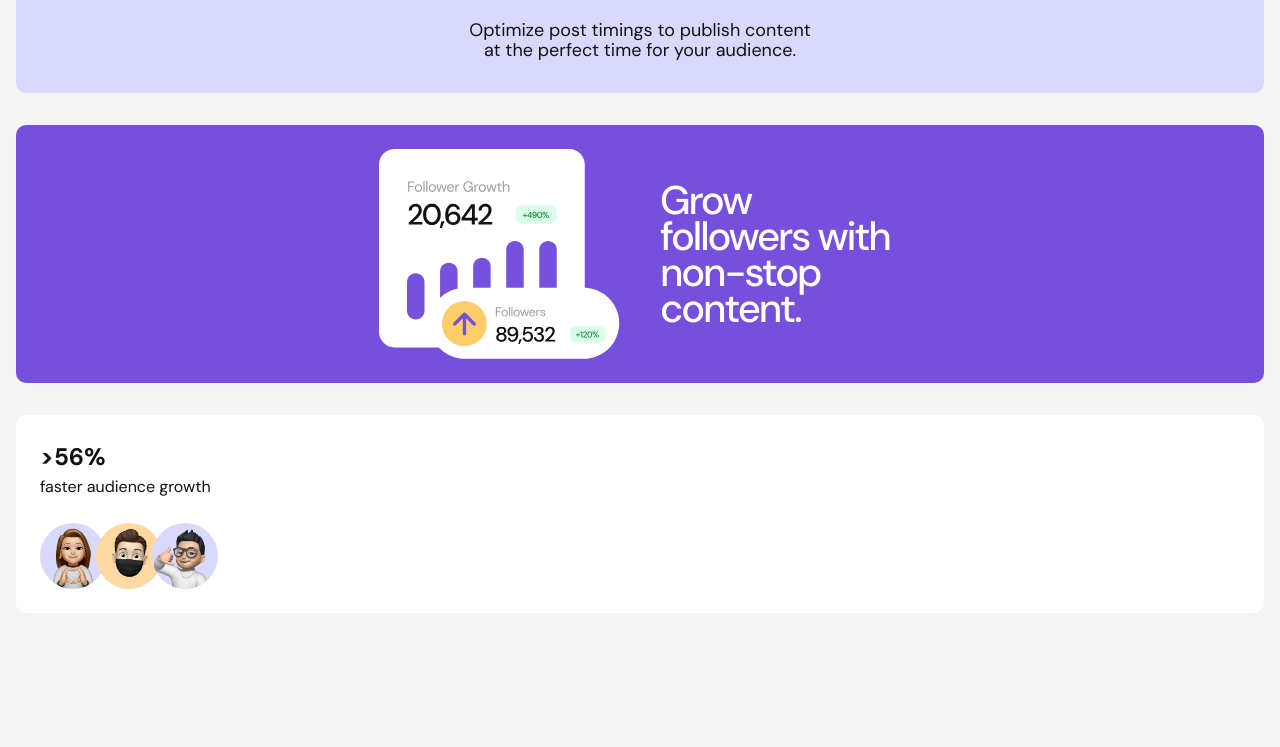
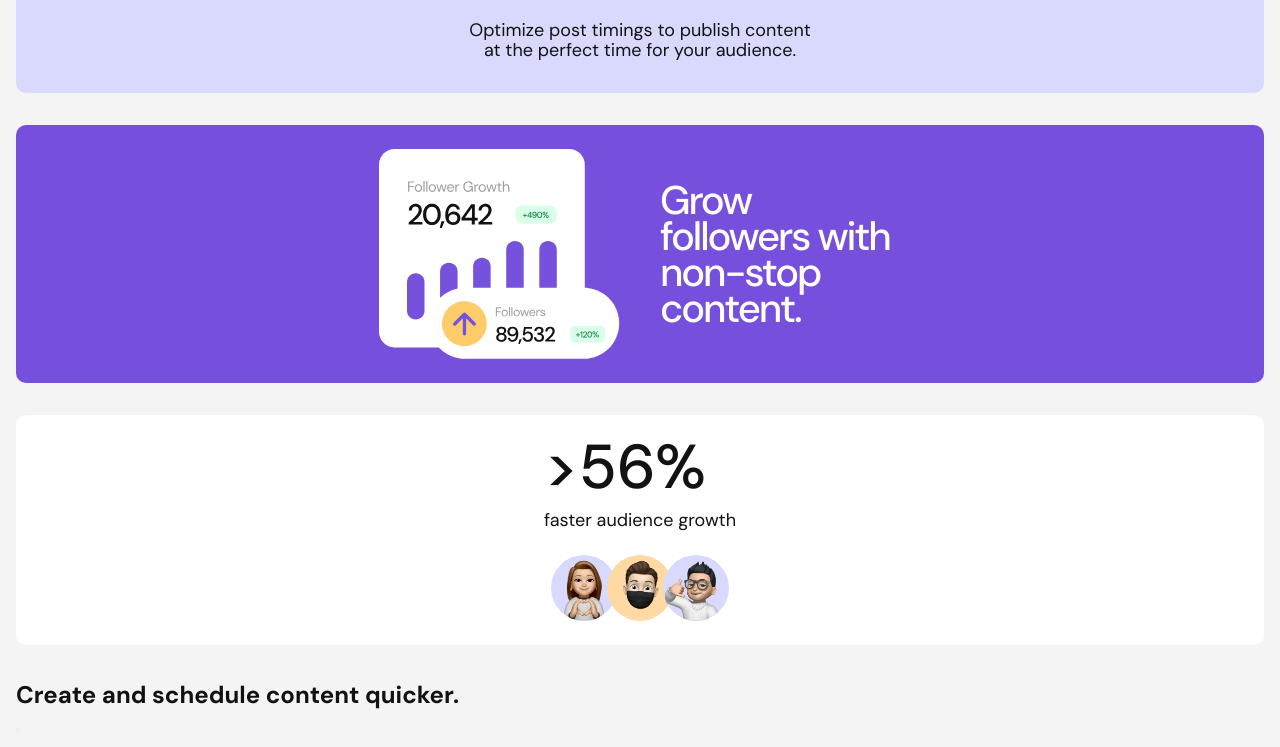
Before and after one commit to johnnysedh3lllo/bento-campaign, a website built with Vite: page index.html in a window 1280 px wide. Shown: the part 1232-1979 px from the top of the page. Before the commit the page ends 1941 px from the top, so only its background shows below. Built offline with nearby package versions, Linux system fonts and the light colour scheme; files whose address does not match are found by name.

Commit message:
minor changes

```diff
--- a/index.html
+++ b/index.html
@@ -350,7 +350,9 @@
     </section>
 
     <section class="cta">
-      <!-- Create and schedule content quicker call-to-action -->
+      <h2 class="cta__heading">Create and schedule content <span>quicker</span>.</h2>
+
+      <button></button>
     </section>
 
     <section class="composition">
--- a/src/styles/style.css
+++ b/src/styles/style.css
@@ -123,6 +123,7 @@
   --text-heading-xs: var(--font-size-md);
   --text-heading-xxs: var(--font-size-sm);
 
+  --text-body-10xl: var(--font-size-10xl);
   --text-body-9xl: var(--font-size-9xl);
   --text-body-8xl: var(--font-size-8xl);
   --text-body-7xl: var(--font-size-7xl);
@@ -422,6 +423,23 @@
   background-color: var(--surface-white);
 }
 
+.audience__header {
+  display: flex;
+  gap: 1rem;
+  flex-direction: column;
+}
+
+.audience__heading {
+  font-size: var(--text-heading-xxl);
+  font-weight: var(--font-weight-medium);
+  line-height: var(--leading-tight);
+}
+
+.audience__caption {
+  line-height: var(--leading-snug);
+  font-size: var(--text-body-lg);
+}
+
 .audience__avatars {
   position: relative;
   width: min(11.125rem, 100%);
@@ -517,6 +535,12 @@
   .growth-illustration {
     width: 100%;
   }
+
+  .audience {
+    flex-direction: row;
+    justify-content: space-between;
+    align-items: center;
+  }
 }
 
 @media (min-width: 79.9375rem) {
@@ -557,4 +581,8 @@
       height: 5.94rem;
     }
   }
+
+  .audience {
+    flex-direction: column;
+  }
 }
```
